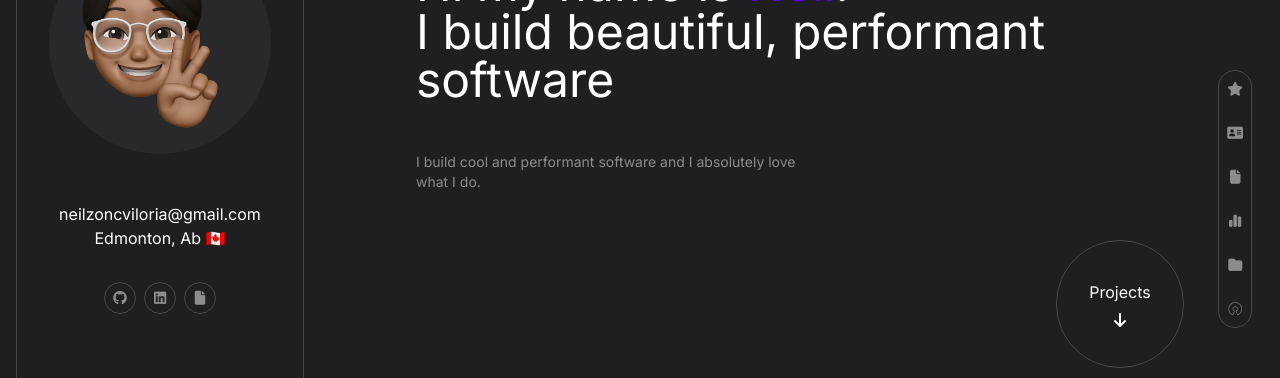
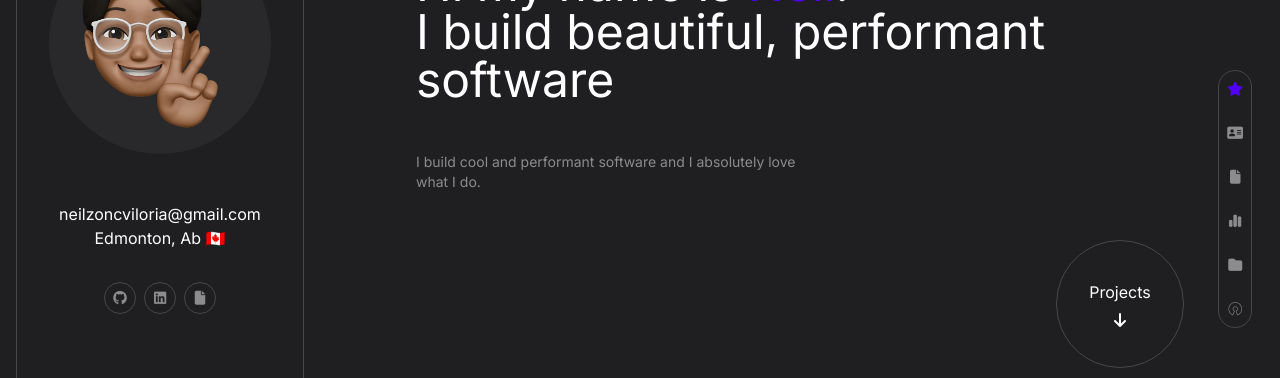
Before and after one commit to neil-and-void/neil.viloria.dev, a Next.js app: page / in a window 1280 px wide. Shown: the part 201-579 px from the top of the page. Built offline with nearby package versions, Linux system fonts and the light colour scheme.

Commit message:
scroll observer

```diff
--- a/package.json
+++ b/package.json
@@ -13,6 +13,7 @@
     "@types/react": "18.2.6",
     "@types/react-dom": "18.2.4",
     "autoprefixer": "10.4.14",
+    "clsx": "^1.2.1",
     "eslint": "8.41.0",
     "eslint-config-next": "13.4.3",
     "next": "13.4.3",
--- a/src/app/globals.css
+++ b/src/app/globals.css
@@ -1,6 +1,12 @@
 @tailwind base;
 @tailwind components;
 @tailwind utilities;
+
+@layer base {
+  html {
+    @apply scroll-smooth;
+  }
+}
 
 body {
   color: #fff;
--- a/src/app/page.tsx
+++ b/src/app/page.tsx
@@ -1,12 +1,68 @@
-import Head from 'next/head';
+'use client';
+
 import Image from 'next/image';
 import Link from 'next/link';
+import { useEffect, useRef, useState } from 'react';
 
 import Script from 'next/script';
+import clsx from 'clsx';
 
 export default function Home() {
+  const observer = useRef<IntersectionObserver>();
+  const [activeId, setActiveId] = useState<string>('');
+
+  const sections = [
+    {
+      id: 'intro',
+      icon: <i className="fa-solid fa-star"></i>,
+    },
+    {
+      id: 'about',
+      icon: <i className="fa-solid fa-address-card"></i>,
+    },
+    {
+      id: 'resume',
+      icon: <i className="fa-solid fa-file"></i>,
+    },
+    {
+      id: 'skills',
+      icon: <i className="fa-solid fa-chart-simple"></i>,
+    },
+    {
+      id: 'projects',
+      icon: <i className="fa-solid fa-folder"></i>,
+    },
+    {
+      id: 'open-source',
+      icon: <i className="fa-brands fa-osi"></i>,
+    },
+  ];
+
+  useEffect(() => {
+    const headings = sections.map((sections) => {
+      return document.getElementById(sections.id);
+    });
+
+    observer.current = new IntersectionObserver(
+      (entries: IntersectionObserverEntry[]) => {
+        entries.forEach((e) => {
+          if (e.intersectionRatio > 0.5) {
+            setActiveId(e.target.id);
+          }
+        });
+      },
+      {
+        threshold: [0, 0.25, 0.5, 0.75, 1],
+      }
+    );
+
+    headings.forEach((e) => e && observer.current?.observe(e));
+
+    return () => observer.current?.disconnect();
+  }, []);
+
   return (
-    <div>
+    <div className="scroll-smooth">
       <Script
         src="https://kit.fontawesome.com/e8971d5674.js"
         crossOrigin="anonymous"
@@ -15,24 +71,19 @@ export default function Home() {
         {/* side bar */}
         <div className="fixed h-screen md:flex flex-col justify-center right-0 pr-7 hidden">
           <div className="flex flex-col rounded-full border border-gray-tertiary p-2 gap-6 items-center text-sm text-gray-secondary">
-            <Link href="#intro">
-              <i className="fa-solid fa-star hover:text-primary cursor-pointer"></i>
-            </Link>
-            <Link href="#about">
-              <i className="fa-solid fa-address-card hover:text-primary cursor-pointer"></i>
-            </Link>
-            <Link href="#resume">
-              <i className="fa-solid fa-file hover:text-primary cursor-pointer"></i>
-            </Link>
-            <Link href="#skills">
-              <i className="fa-solid fa-chart-simple hover:text-primary cursor-pointer"></i>
-            </Link>
-            <Link href="#projects">
-              <i className="fa-solid fa-folder hover:text-primary cursor-pointer"></i>
-            </Link>
-            <Link href="#open-source">
-              <i className="fa-brands fa-osi hover:text-primary cursor-pointer"></i>
-            </Link>
+            {sections.map((section) => {
+              return (
+                <a
+                  href={`#${section.id}`}
+                  key={section.id}
+                  className={clsx('hover:text-primary duration-300', {
+                    'text-primary': section.id === activeId,
+                  })}
+                >
+                  {section.icon}
+                </a>
+              );
+            })}
           </div>
         </div>
 
```
Also changed, not shown: 1 other file (tests, documents, lock files or other folders).
